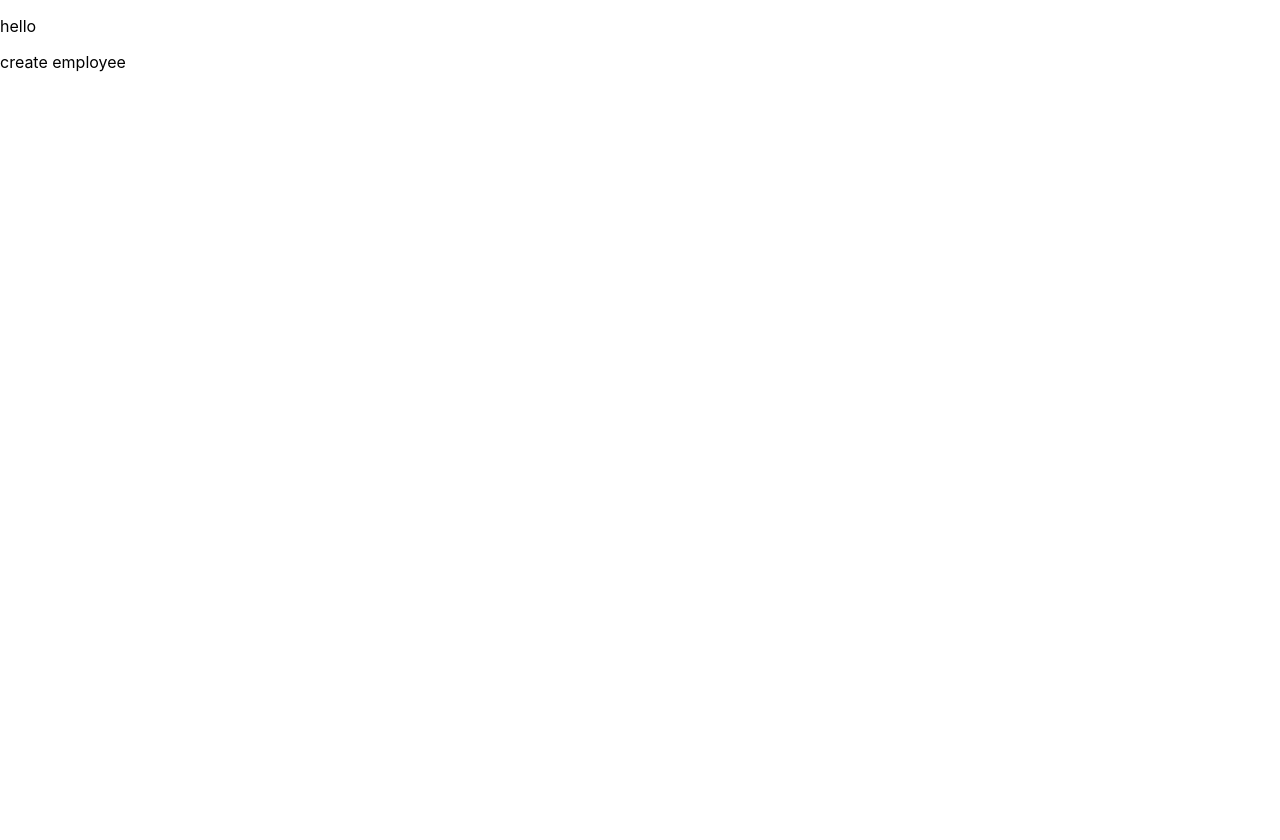
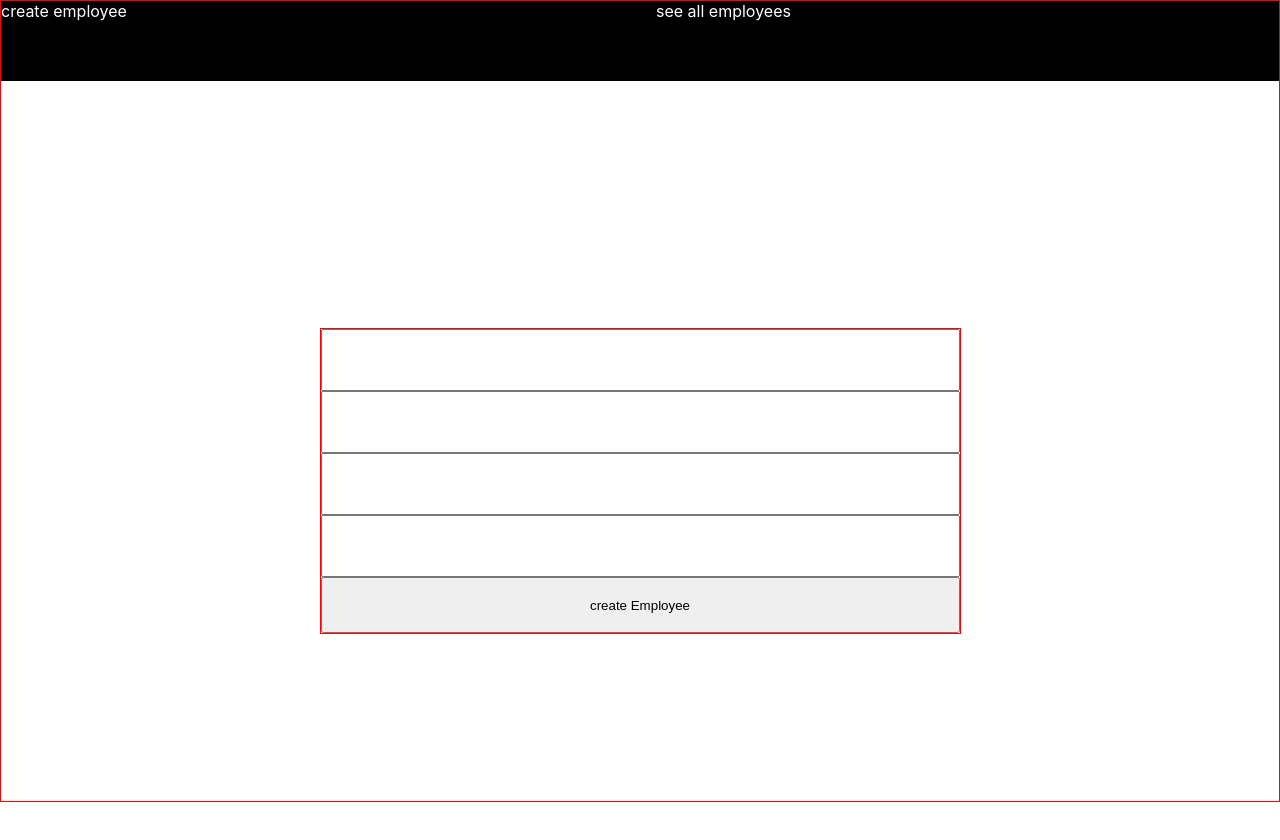
Before and after one commit to clifford-ghostwriter/M365_clifford, a React (Create React App) app: page / in a window 1280 px wide. Shown: the top 840 px of the page. Before the commit the page ends 800 px from the top, so only its background shows below. Built offline with nearby package versions, Linux system fonts and the light colour scheme.

Commit message:
create employee form

```diff
--- a/src/App.js
+++ b/src/App.js
@@ -1,13 +1,15 @@
 import { BrowserRouter, Route, Routes } from "react-router-dom";
 import "./App.css";
-import { CreateEmployeePage } from "./Pages";
+import { CreateEmployeePage, Employee, SharedLayout } from "./Pages";
 
 function App() {
   return (
     <BrowserRouter>
-      <p>hello</p>
       <Routes>
-        <Route path="/" element={<CreateEmployeePage />} />
+        <Route path="/" element={<SharedLayout />}>
+          <Route index element={<CreateEmployeePage />} />
+          <Route path="/employees" element={<Employee />} />
+        </Route>
       </Routes>
     </BrowserRouter>
   );
--- a/src/Pages/CreateEmployeePage.js
+++ b/src/Pages/CreateEmployeePage.js
@@ -1,7 +1,53 @@
-import React from "react";
+import React, { useState } from "react";
+import styled from "styled-components";
 
 const CreateEmployeePage = () => {
-  return <div>create employee</div>;
+  const [user, createUser] = useState({
+    name: "",
+    email: "",
+    department: "",
+    startDate: "",
+  });
+
+  const onChange = function (e) {
+    const name = e.target.name;
+    const value = e.target.value;
+    createUser({ ...user, [name]: value });
+  };
+
+  return (
+    <Wrapper>
+      <form action="" className="form">
+        <input type="text" name="name" value={user.name} onChange={onChange} />
+        <input type="text" name="email" value={user.email} />
+        <input type="text" name="department" value={user.department} />
+        <input type="text" name="startDate" value={user.startDate} />
+
+        <button type="submit">create Employee</button>
+      </form>
+    </Wrapper>
+  );
 };
 
+const Wrapper = styled.div`
+  /* background-color: black; */
+  display: flex;
+  justify-content: center;
+  align-items: center;
+  height: 100%;
+
+  .form {
+    width: 50%;
+    /* margin-inline: auto; */
+    display: flex;
+    flex-direction: column;
+    border: 1px solid red;
+    /* height: 200px; */
+  }
+
+  input,
+  button {
+    height: 56px;
+  }
+`;
 export default CreateEmployeePage;
--- /dev/null
+++ b/src/Pages/Employee.js
@@ -0,0 +1,7 @@
+import React from "react";
+
+const Employee = () => {
+  return <div>employees page</div>;
+};
+
+export default Employee;
--- /dev/null
+++ b/src/Pages/SharedComponent/Nav.js
@@ -0,0 +1,32 @@
+import React from "react";
+import { Link } from "react-router-dom";
+import styled from "styled-components";
+
+const Nav = () => {
+  return (
+    <Wrapper>
+      <div className="link_container">
+        <Link to="/">create employee</Link>
+        <Link to="/employees">see all employees</Link>
+      </div>
+    </Wrapper>
+  );
+};
+
+const Wrapper = styled.nav`
+  background-color: black;
+  .link_container {
+    display: flex;
+    gap: 2rem;
+    display: flex;
+
+    a {
+      color: white;
+      text-decoration: none;
+      height: 5rem;
+      align-items: end;
+      width: 50%;
+    }
+  }
+`;
+export default Nav;
--- /dev/null
+++ b/src/Pages/SharedLayout.js
@@ -0,0 +1,19 @@
+import React from "react";
+import { Outlet } from "react-router-dom";
+import Nav from "./SharedComponent/Nav";
+import styled from "styled-components";
+
+const SharedLayout = () => {
+  return (
+    <Wrapper>
+      <Nav />
+      <Outlet />
+    </Wrapper>
+  );
+};
+
+const Wrapper = styled.div`
+  height: 100dvh;
+  border: 1px solid red;
+`;
+export default SharedLayout;
--- a/src/Pages/index.js
+++ b/src/Pages/index.js
@@ -1,3 +1,5 @@
 import CreateEmployeePage from "./CreateEmployeePage";
+import Employee from "./Employee";
+import SharedLayout from "./SharedLayout";
 
-export { CreateEmployeePage };
+export { CreateEmployeePage, SharedLayout, Employee };
```
